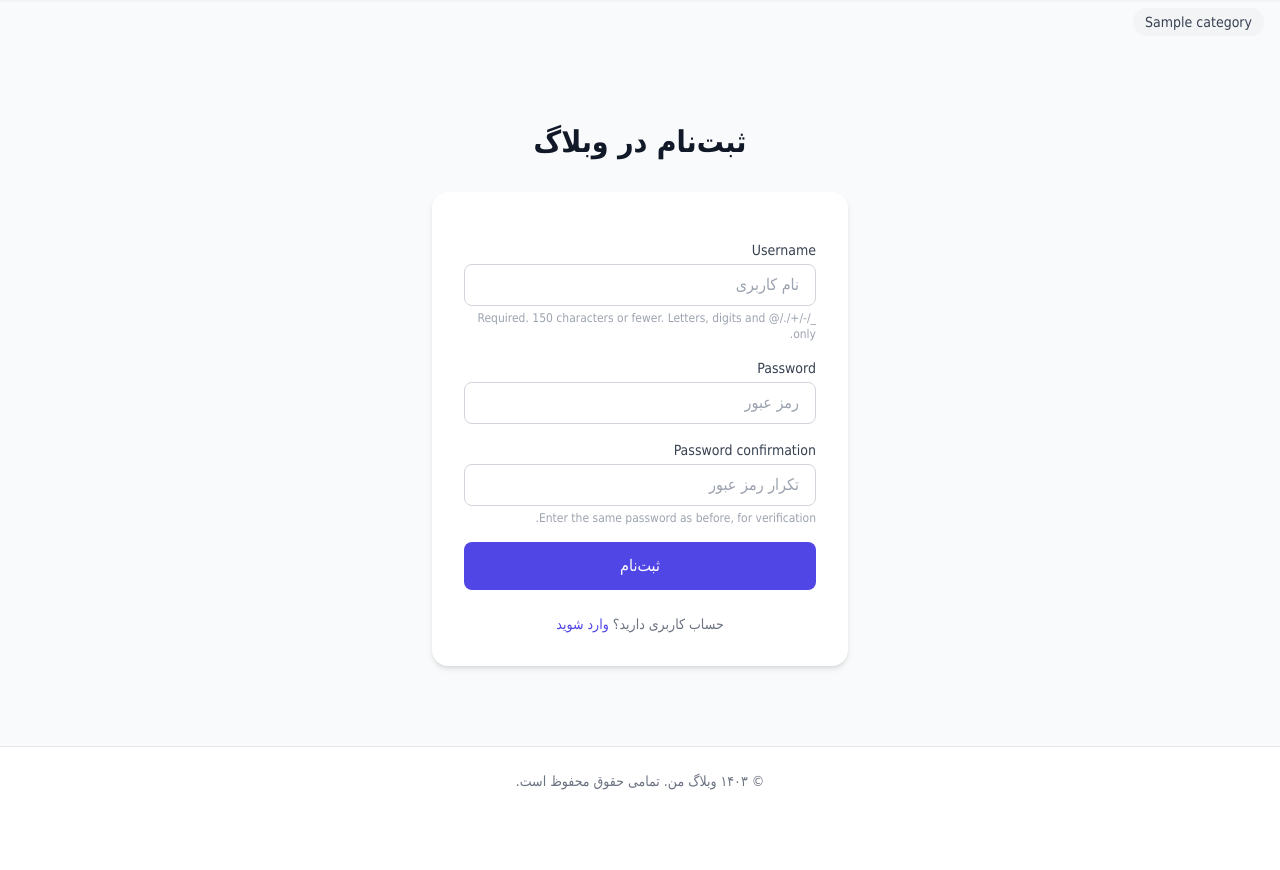
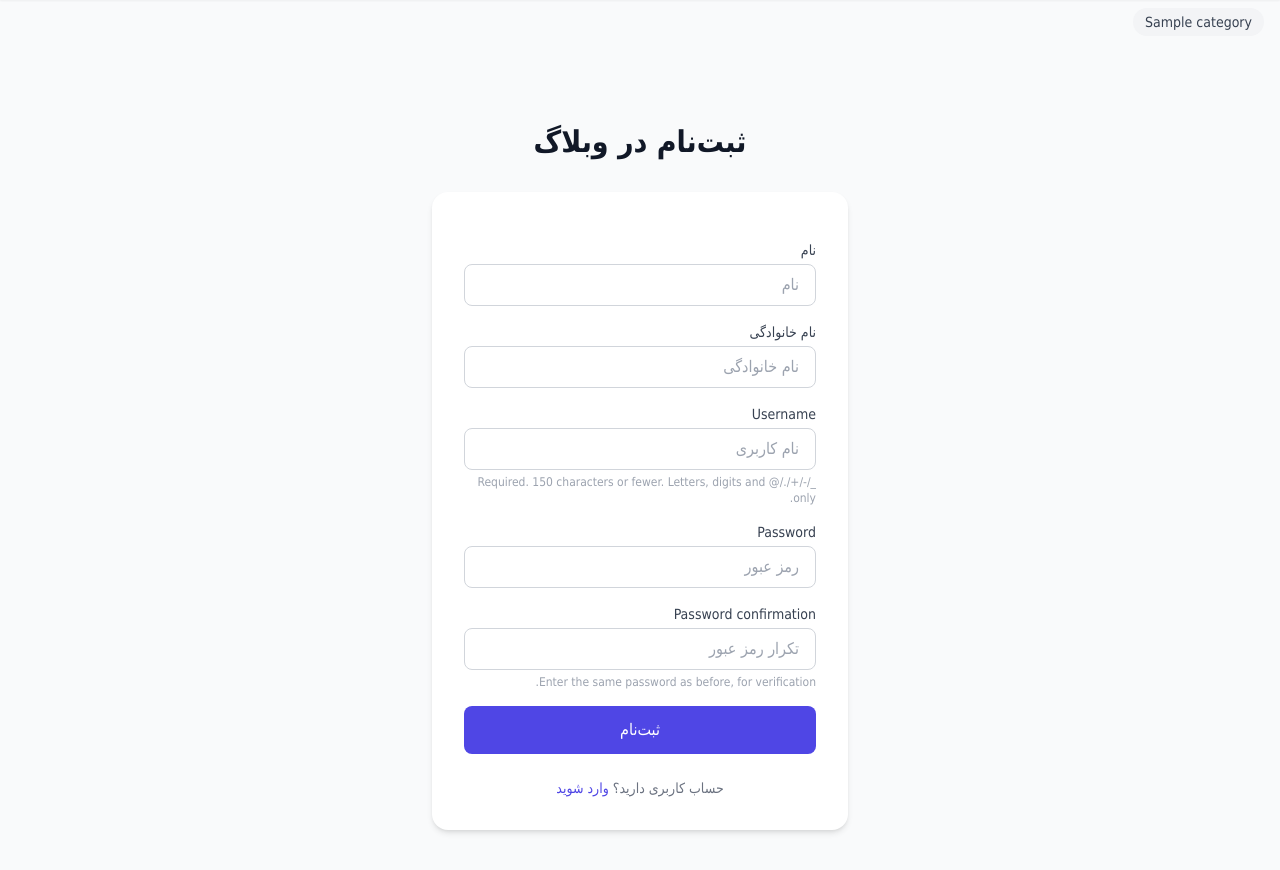
Before and after one commit to yn-th/my-django-blog, a Django app: page /signup in a window 1280 px wide. Shown: the part 56-926 px from the top of the page. Before the commit the page ends 846 px from the top, so only its background shows below. Run offline with Django 5.2, Linux system fonts and the light colour scheme; tables that the repository leaves empty hold one stand-in row (values such as "Sample post"); some libraries are stand-ins or nearby versions.

Commit message:
add name to signup formand views

```diff
--- a/blog/forms.py
+++ b/blog/forms.py
@@ -4,11 +4,11 @@ from django.contrib.auth.forms import UserCreationForm
 from django.contrib.auth.models import User
 
 class CustomUserCreationForm(UserCreationForm):
+    first_name = forms.CharField( max_length=250, required=False,label='نام')
+    last_name = forms.CharField( max_length=250, required=False ,label='نام خانوادگی')
     class Meta:
-        name = forms.CharField( max_length=250, required=True)
-        last_name = forms.CharField( max_length=250, required=True)
         model = User
-        fields = ['username', 'password1', 'password2']
+        fields = ['first_name','last_name','username', 'password1', 'password2']
 
     def __init__(self, *args, **kwargs):
         super().__init__(*args, **kwargs)
--- a/blog/templates/blog/signup.html
+++ b/blog/templates/blog/signup.html
@@ -31,6 +31,16 @@
                     <input type="password" name="{{ field.name }}" id="{{ field.id_for_label }}"
                            class="w-full px-4 py-2 border border-gray-300 rounded-lg focus:ring-2 focus:ring-indigo-500 focus:border-indigo-500 outline-none transition"
                            placeholder="{% if field.name == 'password1' %}رمز عبور{% else %}تکرار رمز عبور{% endif %}">
+                {% elif   field.name == 'first_name' %}
+                    <input type="text" name="{{ field.name }}" id="{{ field.id_for_label }}"
+                           value="{{ field.value|default:'' }}"
+                           class="w-full px-4 py-2 border border-gray-300 rounded-lg focus:ring-2 focus:ring-indigo-500 focus:border-indigo-500 outline-none transition"
+                           placeholder="نام ">
+                {% elif   field.name == 'last_name' %}
+                    <input type="text" name="{{ field.name }}" id="{{ field.id_for_label }}"
+                           value="{{ field.value|default:'' }}"
+                           class="w-full px-4 py-2 border border-gray-300 rounded-lg focus:ring-2 focus:ring-indigo-500 focus:border-indigo-500 outline-none transition"
+                           placeholder="نام خانوادگی ">
                 {% else %}
                     {{ field }}
                 {% endif %}
--- a/blog/views.py
+++ b/blog/views.py
@@ -14,7 +14,7 @@ def signup(request):
     if request.method =='POST':
         form =CustomUserCreationForm(request.POST)
         if form.is_valid():
-            form= form.save(commit=False)
+            form.save()
 
             messages.success(request,"ثبت نام با موفقیت انجام شد ُاکنون میتوانید وارد شوید")
             return redirect('blog:home')
@@ -147,6 +147,7 @@ def post_detail(request, pk):
 @login_required
 def create_post(request):
     # form = CreatePostForm()
+    # category = Category.objects.all()
     if request.method == 'POST':
         form = CreatePostForm(request.POST)
         if form.is_valid():
```
